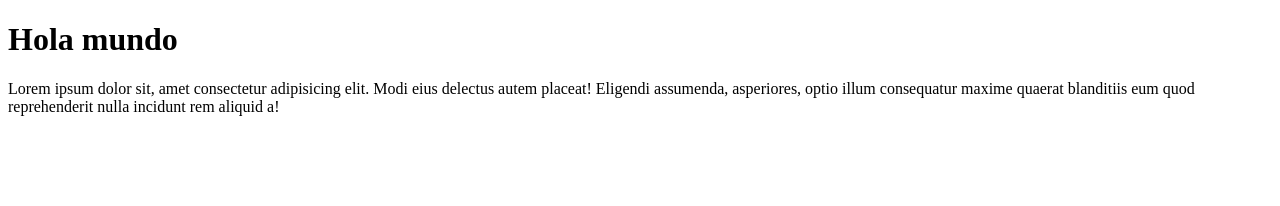
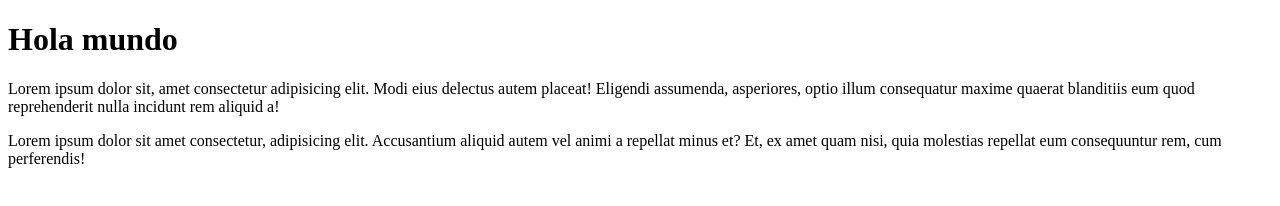
Before and after one commit to Jcruzcorti/Mi-primer-repositorio, a plain HTML site: page otro.html in a window 1280 px wide. Drawn offline with Linux system fonts and the light colour scheme.

Commit message:
Agregamos un segundo p

```diff
--- a/otro.html
+++ b/otro.html
@@ -10,6 +10,7 @@
 
     <h1>Hola mundo</h1>
     <p> Lorem ipsum dolor sit, amet consectetur adipisicing elit. Modi eius delectus autem placeat! Eligendi assumenda, asperiores, optio illum consequatur maxime quaerat blanditiis eum quod reprehenderit nulla incidunt rem aliquid a!</p>
+    <p>Lorem ipsum dolor sit amet consectetur, adipisicing elit. Accusantium aliquid autem vel animi a repellat minus et? Et, ex amet quam nisi, quia molestias repellat eum consequuntur rem, cum perferendis!</p>
 
 </body>
 </html>
```
